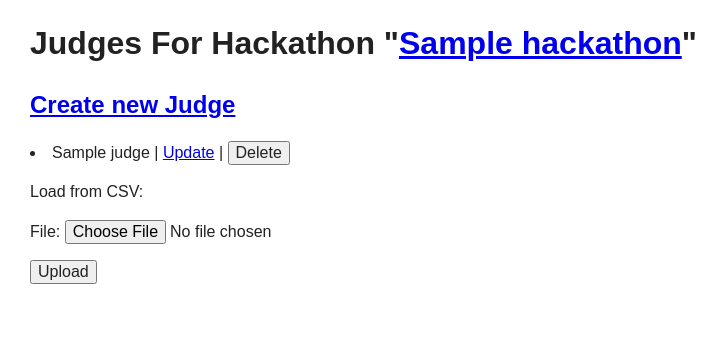
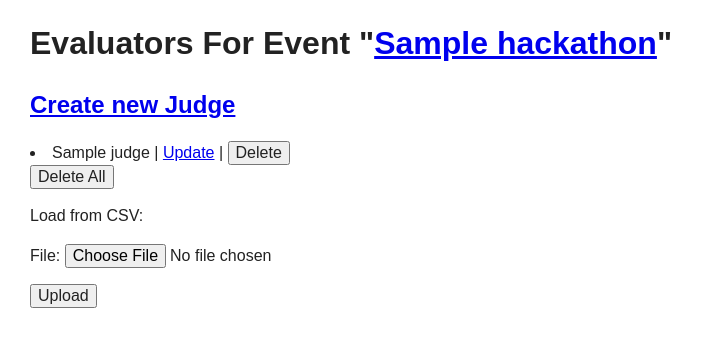
Before and after one commit to neveditsin/smuton, a Django app: template core/templates/core/judge_list.html in a window 1280 px wide. Shown: the top 347 px of the page, without its empty margins (0-728 px from the left). Run offline with Django 3.2, Linux system fonts and the light colour scheme; the template is opened without the code that fills it: values that come from a table or form of the project are taken from there, most other values are stand-ins (such as "Sample title", 1, 10 or a date in 2020); data that the repository does not hold is empty; parts of the project's set-up code (start-up, migrations or seed data) failed here and were passed over; some libraries are stand-ins or nearby versions.

Commit message:
* remove all evaluators from event * carrying-minor fixes

```diff
--- a/core/templates/core/judge_list.html
+++ b/core/templates/core/judge_list.html
@@ -5,7 +5,7 @@
 {% endblock %}
 
 {% block content %}
-    <h1>Judges For Hackathon "<a href={% url "core:hackathon_list" %}>{{ hackathon }}</a>"</h1>
+    <h1>Evaluators For Event "<a href={% url "core:hackathon_list" %}>{{ hackathon }}</a>"</h1>
     <h2><a href={% url "core:judge_create" hackathon.pk %}>Create new Judge </a></h2>
 
 
@@ -26,6 +26,10 @@
     </ul>
 
 
+    <form style="display:inline;" action={% url "core:judge_delete_all" %}?hack_id={{ hackathon.pk }} method="post" onsubmit="return confirm('Are you sure you want to delete all evaluators?')">{% csrf_token %}
+    <input type="submit" value="Delete All" />
+    </form></li>
+
     <form action={% url "core:judge_list" %}?hack_id={{ hackathon.pk }} method="post" enctype="multipart/form-data">{% csrf_token %}
     <p>Load from CSV:</p>
     	{{file_form.as_p}}
--- a/core/urls/judge_urls.py
+++ b/core/urls/judge_urls.py
@@ -1,5 +1,5 @@
 from ..views import (JudgeListView, JudgeCreateView,
-                     JudgeUpdateView, JudgeDeleteView)
+                     JudgeUpdateView, JudgeDeleteView, JudgeDeleteAllView)
 from django.contrib.auth.decorators import login_required
 from django.urls import re_path
 
@@ -16,6 +16,9 @@ urlpatterns = [
         login_required(JudgeDeleteView.as_view()),
         name="judge_delete"),
 
+    re_path(r'^delete/$',
+        login_required(JudgeDeleteAllView.as_view()),
+        name="judge_delete_all"),
 
     re_path(r'^$',
         JudgeListView.as_view(),
--- a/core/views/team_views.py
+++ b/core/views/team_views.py
@@ -154,11 +154,8 @@ class TeamDeleteAllView(View):
         raise Http404
 
     def post(self, request, *args, **kwargs):
-        print(request.GET)
         self.hid = request.GET.get('hack_id', '0')
-
         Team.objects.filter(hackathon = Hackathon.objects.get(pk=self.hid)).delete()
-
         return HttpResponseRedirect(self.get_success_url())
 
     def get_success_url(self):
```
Also changed, not shown: core/utils/multiteams.py (+7 -2 lines), core/views/judge_views.py (+14 -0 lines).
